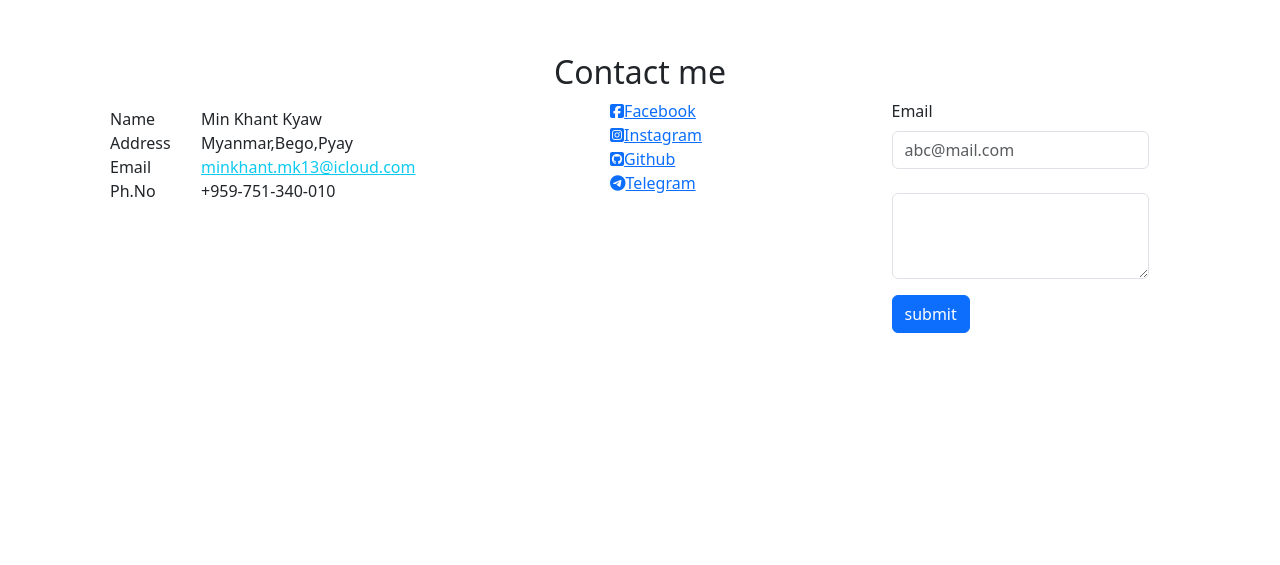
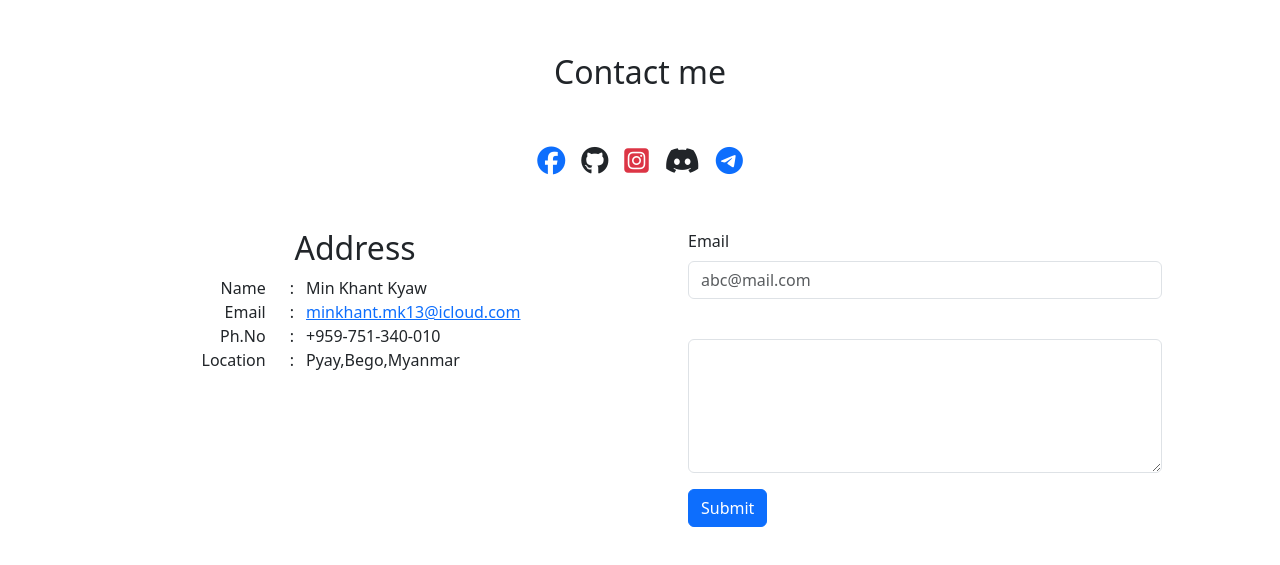
Before and after one commit to luckyguyluck/Portfolio, a website: page index.html in a window 1280 px wide. Shown: the part 3259-3824 px from the top of the page. Drawn offline with nearby package versions, Linux system fonts and the light colour scheme.

Commit message:
modified:   index.html

```diff
--- a/index.html
+++ b/index.html
@@ -40,13 +40,13 @@
                     <div class="row mx-auto my-2 px-1 justify-content-center align-items-center">
 
                         <div class="col-md-6 d-flex align-items-center justify-content-md-end justify-content-center my-md-0 my-1">
-                            <a href="">
+                            <a href="#contact-section">
                                 <button type="button" id="luck-contact-btn" class="luck-btn">Contact me</button>
                             </a>
                         </div>
 
                         <div class="col-md-6 d-flex align-items-center justify-content-md-start justify-content-center my-md-0 my-1">
-                            <a href="">
+                            <a href="#about-me-section">
                                 <button type="button" id="luck-aboutme-btn" class="luck-btn">About me</button>
                             </a>
                         </div>
@@ -66,7 +66,7 @@
 
     <!-- About me Section Start -->
 
-    <div class="container-fluid min-vh-100 mt-5 mt-md-0">
+    <div class="container-fluid min-vh-100 mt-5 mt-md-0" id="about-me-section">
 
         <div class="container mt-0 mt-md-3">
 
@@ -513,71 +513,81 @@
 
     <!-- Contact Section Start -->
 
-    <div class="container-fluid min-vh-100">
+    <div class="container-fluid mb-5" id="contact-section">
         <div class="container">
             <div class="h2 text-center">Contact me</div>
-            <div class="row justify-content-around">
-
-                <div class="col-sm-4 d-flex justify-content-center p-2"> <!--Location Box-->
-                    <div class="col-3">
-                        <ul class="luck-contact-ul">
-                            <li class="list-group luck-contact-list">Name</li>
-                            <li class="list-group luck-contact-list">Address</li>
-                            <li class="list-group luck-contact-list">Email</li>
-                            <li class="list-group luck-contact-list">Ph.No</li>
-                        </ul>
+            <div class="mt-5 container d-flex justify-content-center">
+                <a href="https://www.facebook.com/iamaname/" class="link-opacity-75-hover link-primary mx-2 fs-3"><i class="fa-brands fa-facebook"></i></a>
+                <a href="https://github.com/luckyguyluck" class="link-opacity-75-hover link-dark mx-2 fs-3"><i class="fa-brands fa-github"></i></a>
+                <a href="https://www.instagram.com/yagami_luck/" class="link-opacity-75-hover link-danger mx-2 fs-3"><i class="fa-brands fa-square-instagram"></i></a>
+                <a href="https://discord.com/users/516472034482585608" class="link-opacity-75-hover link-dark mx-2 fs-3"><i class="fa-brands fa-discord"></i></a>
+                <a href="https://t.me/Luck_kun" class="link-opacity-75-hover link-primary mx-2 fs-3"><i class="fa-brands fa-telegram"></i></a>
             </div>
-                    <div class="col-9">
-                        <ul class="luck-contact-ul">
-                            <li class="list-group luck-contact-list">Min Khant Kyaw</li>
-                            <li class="list-group luck-contact-list">Myanmar,Bego,Pyay</li>
-                            <li class="list-group luck-contact-list"><a href="mailto:minkhant.mk13@icloud.com" class="link-info link-offset-1-hover">minkhant.mk13@icloud.com</a></li>
-                            <li class="list-group luck-contact-list">+959-751-340-010</li>
-                        </ul>
+            <div class="row mt-sm-5">
+                <div class="col-sm-6">
+                    <div class="h2 text-center">Address</div>
+                    <div class="d-flex justify-content-center align-items-center">
+                        <div class="d-flex flex-column">
+                            <div class="text-end mx-3 fs-6 ">Name</div>
+                            <div class="text-end mx-3 fs-6 ">Email</div>
+                            <div class="text-end mx-3 fs-6 ">Ph.No</div>
+                            <div class="text-end mx-3 fs-6 ">Location</div>
+                        </div>
+                        <div>
+                            <div class="mx-2 fs-6 ">:</div>
+                            <div class="mx-2 fs-6 ">:</div>
+                            <div class="mx-2 fs-6 ">:</div>
+                            <div class="mx-2 fs-6 ">:</div>
+                        </div>
+                        <div class="d-flex flex-column">
+                            <div class="text-start mx-1 fs-6 ">Min Khant Kyaw</div>
+                            <div class="text-start mx-1 fs-6 ">
+                                <a href="mailto:minkhant.mk13@icloud.com">
+                                    minkhant.mk13@icloud.com
+                                </a>
+                            </div>
+                            <div class="text-start mx-1 fs-6 ">+959-751-340-010</div>
+                            <div class="text-start mx-1 fs-6 ">Pyay,Bego,Myanmar</div>
                         </div>
                     </div>
-
-                <div class="col-sm-4 d-flex justify-content-center"> <!--Social Media Links-->
-                    <ul class="d-sm-block d-flex justify-content-around">
-                        <li class="list-group"><a href="https://www.facebook.com/iamaname/"><i class="fa-brands fa-square-facebook"></i><span class="d-sm-inline d-none">Facebook</span></a></li>
-                        <li class="list-group"><a href="https://www.instagram.com/yagami_luck/"><i class="fa-brands fa-square-instagram"></i><span class="d-sm-inline d-none">Instagram</span></a></li>
-                        <li class="list-group"><a href="https://github.com/luckyguyluck"><i class="fa-brands fa-square-github"></i><span class="d-sm-inline d-none">Github</span></a></li>
-                        <li class="list-group"><a href="https://t.me/Luck_kun"><i class="fa-brands fa-telegram"></i><span class="d-sm-inline d-none">Telegram</span></a></li>
-                    </ul>
-
                 </div>
-
-                <div class="col-sm-4 d-flex justify-content-center"> <!--Mail send form-->
+                <div class="col-sm-6 px-5">
                     <form action="mailto:minkhant.mk13@icloud.com">
                         <div class="mb-3">
-                            <label for="" class="form-label">Email</label>
+                            <label for="email" class="form-label">Email</label>
                             <input
                                 type="email"
                                 class="form-control"
-                                name=""
-                                id=""
-                                aria-describedby="emailHelpId"
+                                name="sender-email"
+                                id="email"
                                 placeholder="abc@mail.com"
+                                required
                             />
+                        </div>
+
                         <div class="mb-3">
-                                <label for="form-content" class="form-label"></label>
-                                <textarea class="form-control" name="form-content" id="form-content" rows="3"></textarea>
+                            <label for="mailcontent" class="form-label"></label>
+                            <textarea
+                                class="form-control"
+                                name="mailcontent"
+                                id="mailcontent"
+                                rows="5"
+                                required>
+                            </textarea>
                         </div>
 
                         <button
                             type="submit"
                             class="btn btn-primary"
                         >
-                                submit
+                            Submit
                         </button>
 
 
+                    </form>
+                </div>
             </div>
 
-                    </form>
-                </div>
-
-            </div>
         </div>
     </div>
 
```
Lines whose indentation alone changed are shown as unchanged.
